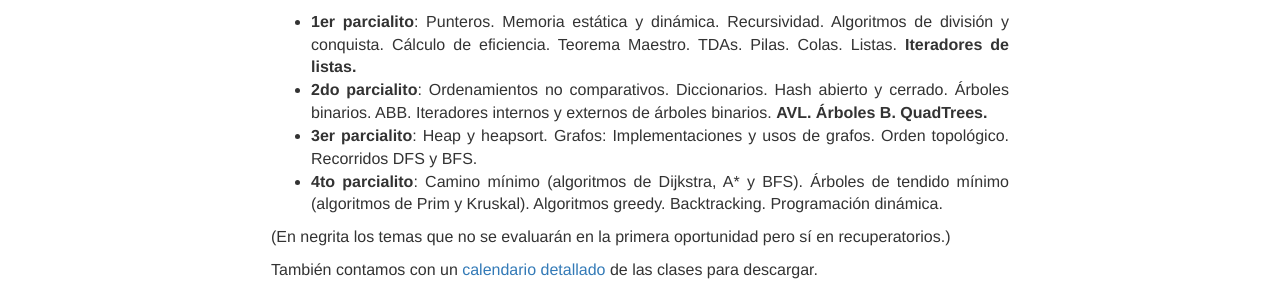
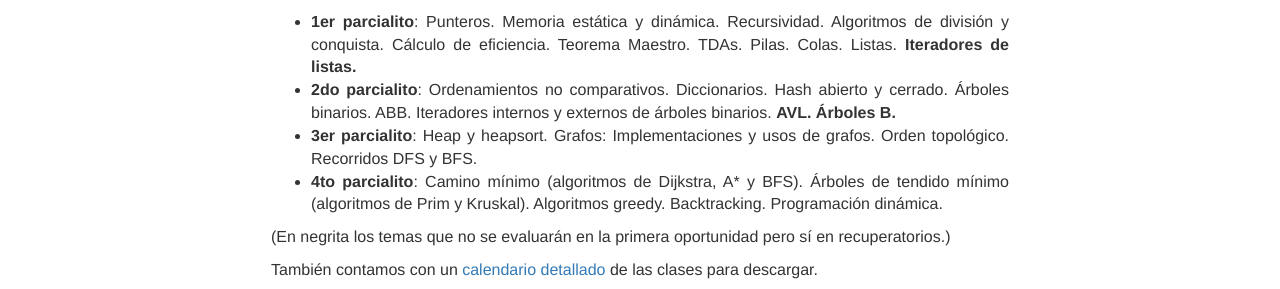
Before and after one commit to algoritmos-rw/algoritmos, a Jekyll site: the page built from static/05_calendario.md, in a window 1280 px wide and 900 px high, scrolled down 643 px. Shown: the part 608-897 px from the top of the window. Built offline with Jekyll 4.4.1, drawn with Linux system fonts in a browser that asks for light colours.

Commit message:
Bye QuadTree (#111)

```diff
--- a/static/05_calendario.md
+++ b/static/05_calendario.md
@@ -49,7 +49,7 @@ del sistema [SIU Guaraní](http://guaranigrado.fi.uba.ar/autogestion/).
 
 Los temas a ser evaluados en cada parcialito son:
 - **1er parcialito**: Punteros. Memoria estática y dinámica. Recursividad. Algoritmos de división y conquista. Cálculo de eficiencia. Teorema Maestro. TDAs. Pilas. Colas. Listas. **Iteradores de listas.**
-- **2do parcialito**: Ordenamientos no comparativos. Diccionarios. Hash abierto y cerrado. Árboles binarios. ABB. Iteradores internos y externos de árboles binarios. **AVL. Árboles B. QuadTrees.**
+- **2do parcialito**: Ordenamientos no comparativos. Diccionarios. Hash abierto y cerrado. Árboles binarios. ABB. Iteradores internos y externos de árboles binarios. **AVL. Árboles B.**
 - **3er parcialito**: Heap y heapsort. Grafos: Implementaciones y usos de grafos. Orden topológico. Recorridos DFS y BFS.
 - **4to parcialito**: Camino mínimo (algoritmos de Dijkstra, A* y BFS). Árboles de tendido mínimo (algoritmos de Prim y Kruskal). Algoritmos greedy. Backtracking. Programación dinámica.
 
```
